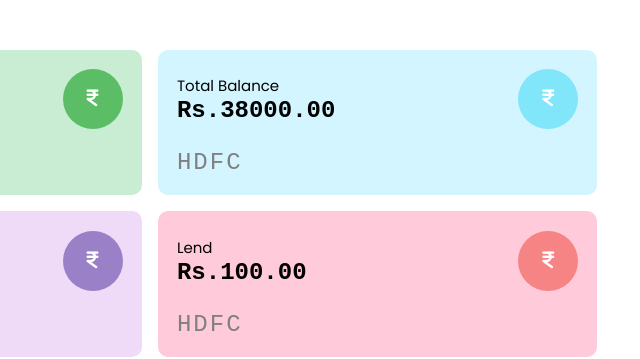
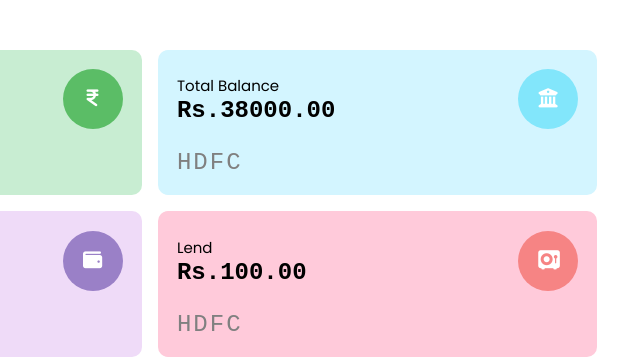
Before and after one commit to aatmik-panse/expenseTracker, a plain HTML site: page index.html in a window 1280 px wide. Shown: the part 139-498 px from the top of the page, 598-1238 px from the left. Drawn offline with Linux system fonts and the light colour scheme.

Commit message:
updated icons

```diff
--- a/index.html
+++ b/index.html
@@ -72,7 +72,7 @@
                 <span class="title">Total Balance</span>
                 <span class="value" id="totalAmount">Rs.38000.00</span>
               </div>
-              <i class="fa fa-inr icon" id="totalIcon"></i>
+              <i class="fa fa-university icon" id="totalIcon"></i>
             </div>
             <span class="bank--name">HDFC</span>
           </div>
@@ -82,7 +82,7 @@
                 <span class="title">Debit</span>
                 <span class="value" id="debitAmount">Rs.2000.00</span>
               </div>
-              <i class="fa fa-inr icon" id="debitIcon"></i>
+              <i class="fa fa-wallet icon" id="debitIcon"></i>
             </div>
             <span class="bank--name">HDFC</span>
           </div>
@@ -92,7 +92,7 @@
                 <span class="title">Lend</span>
                 <span class="value" id="lendAmount">Rs.100.00</span>
               </div>
-              <i class="fa fa-inr icon" id="lendIcon"></i>
+              <i class="fa fa-vault icon" id="lendIcon"></i>
             </div>
             <span class="bank--name">HDFC</span>
           </div>
```
